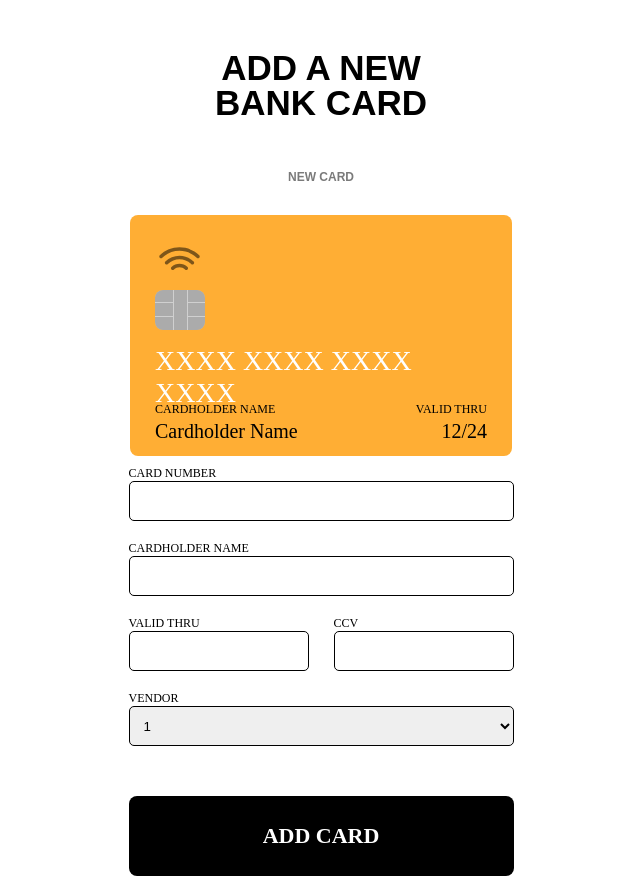
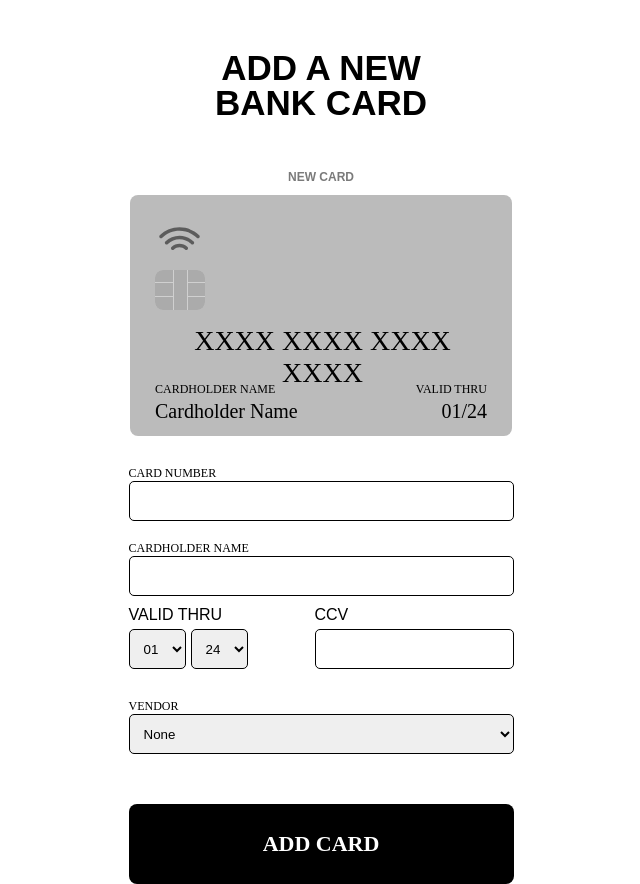
Before and after one commit to philipalgebrink/grupp-1-react, a React (Create React App) app: page /addcard in a window 1280 px wide. Shown: the whole page, without its empty margins (319-959 px from the left). Built offline with nearby package versions, Linux system fonts and the light colour scheme; a web font is replaced by a local one.

Commit message:
Finished form and update on card
Added so all your inputs gets put on card
Default to standard card -> press vendor to switch
Safety checks for max amount of symbols in input
Auto add spaces between each 4th number
Click and set date/year

```diff
--- a/src/components/Form.jsx
+++ b/src/components/Form.jsx
@@ -1,39 +1,119 @@
-import NewCard from "./NewCard";
-import { useState } from "react";
+import React from 'react';
 
-export default function Form() {
-  const [cardNumber, setCardNumber] = useState("");
-  const handleChange = (event) => {
-    setCardNumber(event.target.value);
+const Form = ({ setCardNumber, setCardName, setCardVendor, setCardDate }) => {
+  const handleNumberChange = (event) => {
+    const formattedValue = event.target.value.replace(/\D/g, '');
+    const formattedNumber = formattedValue.replace(/(\d{4})/g, '$1 ').trim();
+    if (formattedNumber.length <= 19) {
+      setCardNumber(formattedNumber);
+    }
   };
+
+  const handleCardNameChange = (event) => {
+    if (event.target.value.length <= 22) {
+      setCardName(event.target.value);
+    }
+  };
+
+  const handleVendorChange = (event) => {
+    setCardVendor(event.target.value);
+  };
+
+  const handleDateChange = (event) => {
+    const selectedMonth = event.target.parentElement.querySelector('.month-dropdown').value;
+    const selectedYear = event.target.parentElement.querySelector('.year-dropdown').value;
+    const formattedDate = `${selectedMonth}/${selectedYear}`;
+    setCardDate(formattedDate);
+  };
+
   return (
     <form className="form">
-      <NewCard cardNumber={cardNumber} />
       <label className="form-title">CARD NUMBER</label>
       <input
         className="form-input"
-        type="text"
-        value={cardNumber}
-        onChange={handleChange}
+        type="numeric"
+        maxLength={16}
+        onKeyPress={(event) => {
+          const charCode = event.charCode;
+          const inputValue = event.target.value;
+          if ((charCode < 48 || charCode > 57) || inputValue.length >= 16) {
+            event.preventDefault();
+          }
+        }}
+        onChange={handleNumberChange}
       />
+
       <label className="form-title">CARDHOLDER NAME</label>
       <input
         className="form-input"
         type="text"
+        maxLength={22}
+        onKeyPress={(event) => {
+          const charCode = event.charCode;
+          const inputValue = event.target.value;
+          if ((charCode >= 48 && charCode <= 57) || inputValue.length >= 22) {
+            event.preventDefault();
+          }
+        }}
+        onChange={handleCardNameChange}
       />
-      <section className="form-section">
-        <label className="form-title">VALID THRU</label>
-        <label className="form-title">CCV</label>
-        <input className="form-input" type="text" />
-        <input className="form-input" type="text" />
-      </section>
+      <div className="form-container">
+        <div className="form-input-group">
+          <label className="form-validthru">VALID THRU</label>
+          <div className="form-date-container">
+            <select className="form-dropdown month-dropdown" defaultValue="01" onChange={handleDateChange}>
+              {Array.from({ length: 12 }, (_, index) => {
+                const month = (index + 1).toString().padStart(2, '0');
+                return (
+                  <option key={month} value={month}>
+                    {month}
+                  </option>
+                );
+              })}
+            </select>
+            <select className="form-dropdown year-dropdown" defaultValue="24" onChange={handleDateChange}>
+              {Array.from({ length: 7 }, (_, index) => {
+                const year = (24 + index).toString();
+                return (
+                  <option key={year} value={year}>
+                    {year}
+                  </option>
+                );
+              })}
+            </select>
+          </div>
+        </div>
+        <div className="form-input-group">
+          <label className="form-ccv">CCV</label>
+          <div>
+            <input
+              className="form-input"
+              type="numeric"
+              maxLength={3}
+              onKeyPress={(event) => {
+                const charCode = event.charCode;
+                const inputValue = event.target.value;
+                if ((charCode < 48 || charCode > 57) || inputValue.length >= 3) {
+                  event.preventDefault();
+                }
+              }}
+            />
+          </div>
+        </div>
+      </div>
       <label className="form-title">VENDOR</label>
-      <select className="form-input" name="#" id="#">
-        <option value="#">1</option>
-        <option value="#">2</option>
-        <option value="#">3</option>
-        <option value="#">4</option>
+      <select
+        className="form-input"
+        onChange={handleVendorChange}
+      >
+        <option value="">None</option>
+        <option value="bitcoin">Bitcoin</option>
+        <option value="ninja">Ninja</option>
+        <option value="block">Block</option>
+        <option value="evil">Evil</option>
       </select>
     </form>
   );
-}
+};
+
+export default Form;
--- a/src/components/NewCard.jsx
+++ b/src/components/NewCard.jsx
@@ -1,23 +1,49 @@
 import React from 'react';
+
+// Importera logotyper från assets
+// Ja man måste importera 1 o 1 tyvärr...
+
+// Bas logotyper
 import chipLogo from '../assets/chiplogo.svg';
 import wifiLogo from '../assets/wifilogo.svg';
 
-const NewCard = ({ vendor, cardNumber, name }) => {
+// Vendor logotyper
+import bitcoinLogo from '../assets/bitcoinlogo.svg';
+import ninjaLogo from '../assets/ninjalogo.svg';
+import blockLogo from '../assets/blocklogo.svg';
+import evilLogo from '../assets/evillogo.svg';
+
+// Definera vilken logotyp som används beroende på vendor namn
+const vendorLogos = {
+    bitcoin: bitcoinLogo,
+    ninja: ninjaLogo,
+    block: blockLogo,
+    evil: evilLogo,
+};
+
+const NewCard = ({ vendor, number, name, date }) => {
     const cardClassName = `card ${vendor}`;
+    const vendorlogoSrc = vendorLogos[vendor] || '';
+
+    // Ändra wifi loggan me filter om kortet är bitcoin (syns dåligt på bitcoin färgen) la även till att kolla efter ingen vendor för safety
+    const isBitcoin = vendor === 'bitcoin' || " ";
+    // Ändra färg på text me filter om kortet är ninja (svart på svart är inte bra)
+    const isNinja = vendor === 'ninja';
 
     return (
         <div className={cardClassName}>
-            <img src={wifiLogo} alt="wifi" className="wifilogo" />
+            <img src={wifiLogo} alt="wifi" className={`wifilogo ${isBitcoin ? '' : 'invert'}`} />
             <img src={chipLogo} alt="chip" className="chiplogo" />
-            <h1 className="number">{cardNumber || 'XXXX XXXX XXXX XXXX'}</h1>
+            {vendorlogoSrc && <img src={vendorlogoSrc} alt={`${vendor} Logo`} className="vendorlogo" />}
+            <h1 className={`number ${isNinja ? 'white-text' : ''}`}>{number || 'XXXX XXXX XXXX XXXX'}</h1>
             <div className="namedate">
                 <div className="line1">
-                    <p>CARDHOLDER NAME</p>
-                    <p>VALID THRU</p>
+                    <p className={isNinja ? 'white-text' : ''}>CARDHOLDER NAME</p>
+                    <p className={isNinja ? 'white-text' : ''}>VALID THRU</p>
                 </div>
                 <div className="line2">
-                    <p>{name || 'Cardholder Name'}</p>
-                    <p>12/24</p>
+                    <p className={isNinja ? 'white-text' : ''}>{name || 'Cardholder Name'}</p>
+                    <p className={isNinja ? 'white-text' : ''}>{date || "01/24"}</p>
                 </div>
             </div>
         </div>
--- a/src/pages/AddCard.jsx
+++ b/src/pages/AddCard.jsx
@@ -1,4 +1,4 @@
-import React from 'react';
+import React, { useState } from 'react';
 import { Link } from 'react-router-dom';
 import './App.css';
 import Header from '../components/Header';
@@ -6,14 +6,29 @@ import NewCard from '../components/NewCard';
 import Form from '../components/Form';
 import Button from '../components/Button';
 import SubHeader from '../components/SubHeader';
-import Home from './Home';
 
 function AddCard() {
+  // Variabler för form
+  const [cardNumber, setCardNumber] = useState('');
+  const [cardName, setCardName] = useState('');
+  const [cardVendor, setCardVendor] = useState('');
+  const [cardDate, setCardDate] = useState('');
+
+
   return (
     <div className="App">
       <Header title="ADD A NEW BANK CARD" />
       <SubHeader title="NEW CARD" />
-      <Form />
+      {/* Render the NewCard component with state variables */}
+      <NewCard number={cardNumber} name={cardName} vendor={cardVendor} date={cardDate} />
+      {/* Render the Form component and pass state setters as props */}
+      <Form
+        setCardNumber={setCardNumber}
+        setCardName={setCardName}
+        setCardVendor={setCardVendor}
+        setCardDate={setCardDate}
+      />
+      {/* Render the Button component */}
       <Link to="/">
         <Button title="ADD CARD" />
       </Link>
--- a/src/pages/App.css
+++ b/src/pages/App.css
@@ -2,13 +2,13 @@
 @import url("https://fonts.googleapis.com/css?family=PT+Mono");
 
 * {
-  font-family: Source open sans ,sans-serif;
+  font-family: Source open sans, sans-serif;
 }
 
 body {
   margin: 0px;
   padding: 0px;
-  display:flex;
+  display: flex;
   justify-content: center;
   align-items: center;
 }
@@ -29,7 +29,7 @@ body {
 
 /* Standard kort */
 .card {
-  background-color: #ffae34;
+  background-color: #bbbbbb;
   border-radius: 8px;
   padding: 10px;
   width: 382px;
@@ -97,7 +97,15 @@ body {
   font-weight: 400;
   max-width: 335px;
   line-height: 32px;
+  color: black;
+}
+
+.white-text {
   color: white;
+}
+
+.invert {
+  filter: invert(1);
 }
 
 .namedate {
@@ -165,13 +173,14 @@ body {
   margin: 50px auto 40px;
 }
 
-  .subheader{
+.subheader {
   text-align: center;
   font-size: 12px;
   font-weight: 700;
   line-height: 35px;
   color: rgba(34, 34, 34, 0.6);
 }
+
 /* ////////////////////////////////////////////////////////
   ///////// BUTTON /////////////////////////////////////////
   /////////////////////////////////////////////////////////
@@ -192,6 +201,7 @@ body {
   color: white;
 
 }
+
 .btn.home-button {
   display: flex;
   justify-content: center;
@@ -238,12 +248,21 @@ body {
   font-family: 'PT Mono';
 }
 
-.form-input {
-  height: 40px;
-  border: solid 1px black;
-  border-radius: 5px;
-  padding: 0 10px;
+.form-container {
+  display: flex;
+  justify-content: space-between;
   margin-bottom: 10px;
+}
+
+.form-input-group {
+  display: flex;
+  flex-direction: column;
+  align-items: flex-start;
+}
+
+.form-validthru,
+.form-ccv {
+  margin-bottom: 5px;
 }
 
 .form-input {
@@ -253,3 +272,11 @@ body {
   padding: 0 10px;
   margin-bottom: 10px;
 }
+
+.form-dropdown {
+  height: 40px;
+  border: solid 1px black;
+  border-radius: 5px;
+  padding: 0 10px;
+  margin-right: 5px;
+}
--- a/src/pages/Home.jsx
+++ b/src/pages/Home.jsx
@@ -36,7 +36,7 @@ const Home = () => {
   };
 
   return (
-         <div className="App">
+    <div className="App">
       <Header title="E-WALLET" />
       <SubHeader title="ACTIVE CARD" />
       <div className="App">
@@ -60,7 +60,7 @@ const Home = () => {
         </div>
       </div>
       <Link to="/addcard">
-      <Button title="ADD A NEW CARD" className="home-button" />
+        <Button title="ADD A NEW CARD" className="home-button" />
       </Link>
     </div>
   );
```
Lines whose indentation alone changed are shown as unchanged.
